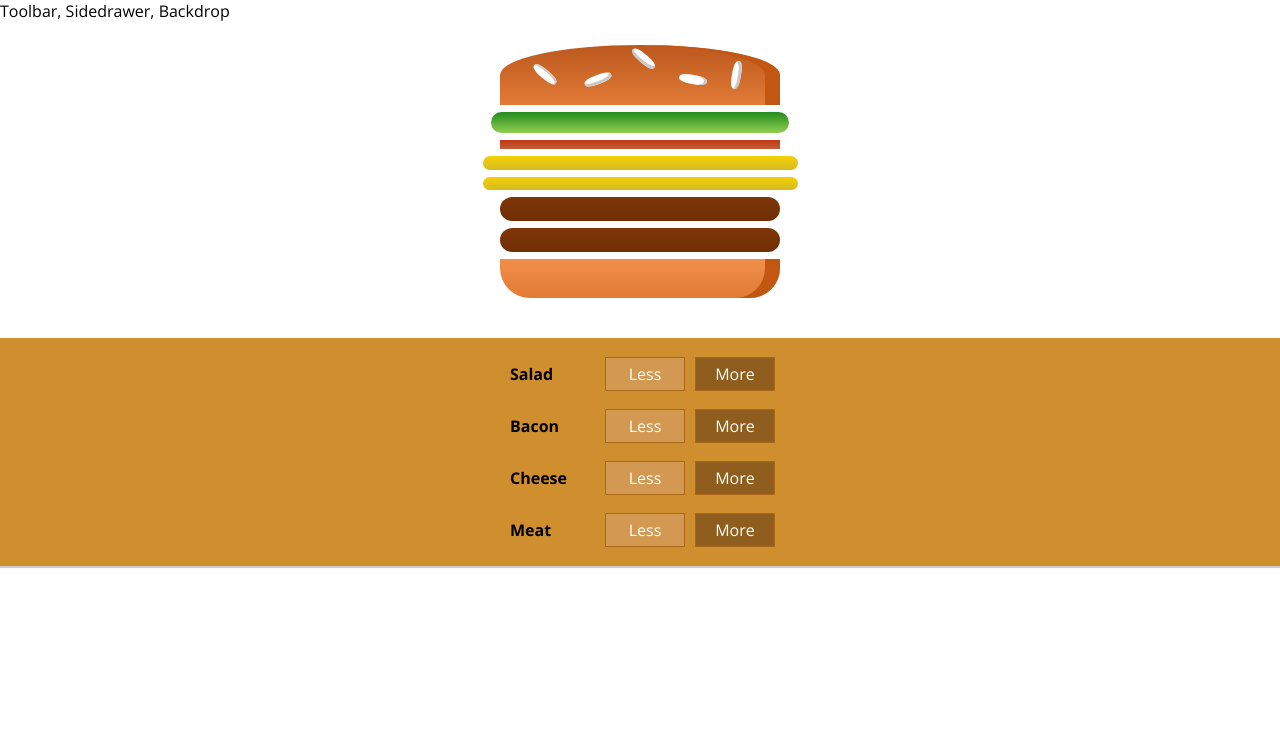
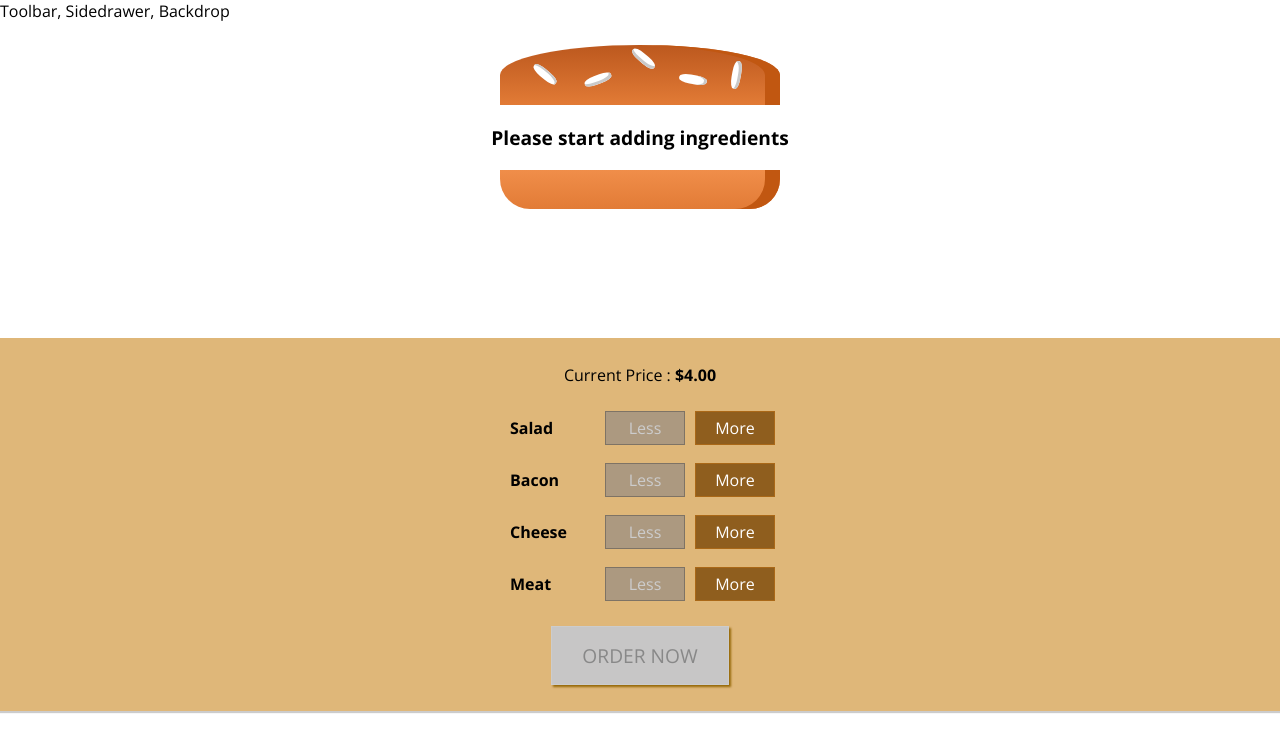
Before and after one commit to AsadMarfani/react-burger-builder-app, a React app: page / in a window 1280 px wide. Shown: the top 752 px of the page. Built offline with nearby package versions, Linux system fonts and the light colour scheme.

Commit message:
Structured components and added order now button

```diff
--- a/src/components/Burger/BurgerControls/BurgerControl/BurgerControl.js
+++ b/src/components/Burger/BurgerControls/BurgerControl/BurgerControl.js
@@ -3,8 +3,13 @@
 const BurgerControl = (props) => (
   <div className={classes.BuildControl}>
     <div className={classes.Label}>{props.label}</div>
-    <button className={classes.Less}>Less</button>
-    <button className={classes.More}>More</button>
+    <button
+      className={classes.Less}
+      onClick={props.removed}
+      disabled = {props.disabled}>
+      Less
+    </button>
+    <button className={classes.More} onClick={props.added}>More</button>
   </div>
 )
 
--- a/src/components/Burger/BurgerControls/BurgerControls.css
+++ b/src/components/Burger/BurgerControls/BurgerControls.css
@@ -1,10 +1,52 @@
 .BurgerControls {
   width: 100%;
+  background-color: #dfb779;
   display: flex;
   flex-flow: column;
   align-items: center;
+  box-shadow: 0 2px 1px #ccc;
   margin: auto;
-    background-color: #cf8f2e;
-    box-shadow: 0 2px 1px #cccccc;
   padding: 10px 0;
 }
+
+.OrderButton {
+  background-color: #DAD735;
+  outline: none;
+  cursor: pointer;
+  border: 1px solid #966909;
+  color: #966909;
+  font-family: inherit;
+  font-size: 1.2em;
+  padding: 15px 30px;
+  box-shadow: 2px 2px 2px #966909;
+  margin:1rem 0rem;
+}
+
+.OrderButton:hover, .OrderButton:active {
+  background-color: #A0DB41;
+  border: 1px solid #966909;
+  color: #966909;
+}
+
+.OrderButton:disabled {
+  background-color: #C7C6C6;
+  cursor: not-allowed;
+  border: 1px solid #ccc;
+  color: #888888;
+}
+
+.OrderButton:not(:disabled) {
+  animation: enable 0.3s linear;
+}
+
+@keyframes enable {
+  0% {
+      transform: scale(1);
+  }
+  60% {
+      transform: scale(1.1);
+  }
+  100% {
+      transform: scale(1);
+  }
+}
--- a/src/components/Burger/BurgerControls/BurgerControls.js
+++ b/src/components/Burger/BurgerControls/BurgerControls.js
@@ -19,9 +19,20 @@
 ]
 const BurgerControls = (props) => (
   <div className={classes.BurgerControls}>
+  <p>Current Price : <strong>{"$"+props.price.toFixed(2)}</strong></p>
     {controls.map((ctrl) => {
-      return <BurgerControl key={ctrl.label} label={ctrl.label}/>
+      return <BurgerControl
+        key={ctrl.label}
+        label={ctrl.label}
+        added={() => props.addMoreIngredients(ctrl.type)}
+        removed={() => props.removeMoreIngredients(ctrl.type)}
+        disabled={props.disabled[ctrl.type]}/>
     })}
+    <button
+      className = {classes.OrderButton}
+      disabled = {!props.canPurchase}>
+      ORDER NOW
+    </button>
   </div>
 )
 
--- a/src/containers/BurgerBuilder/BurgerBuilder.js
+++ b/src/containers/BurgerBuilder/BurgerBuilder.js
@@ -2,20 +2,89 @@
 import Burger from '../../components/Burger/Burger';
 import BurgerControls from '../../components/Burger/BurgerControls/BurgerControls';
 import Wrapper from '../../wrapper/wrapper';
+const INGRDEINT_PRICES = {
+  salad: 1.3,
+  bacon: 2.4,
+  cheese: 4,
+  meat: 6.8
+};
 class BurgerBuilder extends Component {
   state = {
     ingredients: {
-      salad: 1,
-      bacon: 1,
-      cheese: 2,
-      meat: 2
+      salad: 0,
+      bacon: 0,
+      cheese: 0,
+      meat: 0
+    },
+    totalPrice: 4,
+    purchasable: false
+  }
+
+  upDatePurchaseState(ingredients) {
+    const sum = Object
+      .keys(ingredients)
+      .map(igKey => {
+        return ingredients[igKey]
+      })
+      .reduce((sum, el) => {
+        return sum + el
+      }, 0);
+    this.setState({
+      purchasable: sum > 0
+    });
+  }
+
+  addIngrdientsHandler = (type) => {
+    //Added Ingredient Code
+    let oldIngrdient = this.state.ingredients[type];
+    let updatedIngredient = oldIngrdient + 1;
+    let tranformedIngredient = {
+      ...this.state.ingredients
     }
+    tranformedIngredient[type] = updatedIngredient;
+
+    //Added Price Code
+    let oldPrice = this.state.totalPrice;
+    let priceAddition = INGRDEINT_PRICES[type]
+    let updatedPrice = oldPrice + priceAddition;
+    this.setState({ingredients: tranformedIngredient, totalPrice: updatedPrice});
+    this.upDatePurchaseState(tranformedIngredient);
+  }
+  removeIngredientHandler = (type) => {
+    //Added Ingredient Code
+    let oldIngrdient = this.state.ingredients[type];
+    if (oldIngrdient <= 0) {
+      return;
+    }
+    let updatedIngredient = oldIngrdient - 1;
+    let tranformedIngredient = {
+      ...this.state.ingredients
+    }
+    tranformedIngredient[type] = updatedIngredient;
+
+    //Added Price Code
+    let oldPrice = this.state.totalPrice;
+    let priceSubtraction = INGRDEINT_PRICES[type]
+    let updatedPrice = oldPrice - priceSubtraction;
+    this.setState({ingredients: tranformedIngredient, totalPrice: updatedPrice});
+    this.upDatePurchaseState(tranformedIngredient);
   }
   render() {
+    const disabledInfo = {
+      ...this.state.ingredients
+    };
+    for (let key in disabledInfo) {
+      disabledInfo[key] = disabledInfo[key] <= 0;
+    }
     return (
       <Wrapper>
         <Burger ingredients={this.state.ingredients}/>
-        <BurgerControls/>
+        <BurgerControls
+          addMoreIngredients={this.addIngrdientsHandler}
+          removeMoreIngredients={this.removeIngredientHandler}
+          disabled={disabledInfo}
+          price={this.state.totalPrice}
+          canPurchase = {this.state.purchasable}/>
       </Wrapper>
     );
   }
```
Lines whose indentation alone changed are shown as unchanged.
